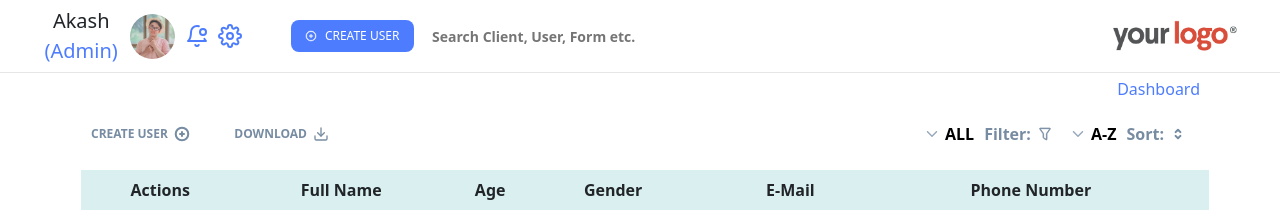
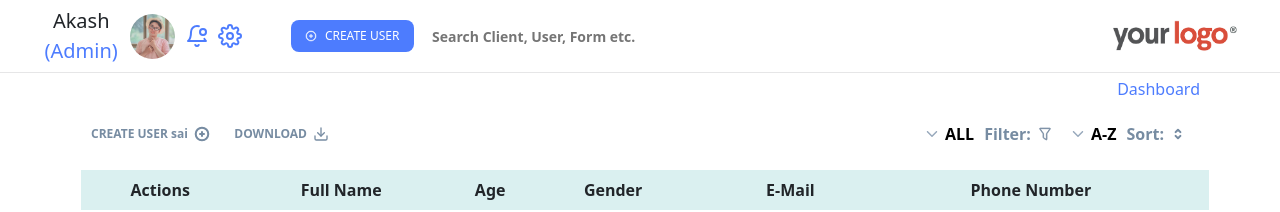
Before and after one commit to Sneha-chilukuri/biodata, a React (Create React App) app: page / in a window 1280 px wide. Shown: the top 212 px of the page. Built offline with nearby package versions, Linux system fonts and the light colour scheme; some icons are missing.

Commit message:
change text

```diff
--- a/src/components/FilterFeatures/index.jsx
+++ b/src/components/FilterFeatures/index.jsx
@@ -153,7 +153,7 @@ const FilterFeatures = () => {
         <p className='dashboard-text'>Dashboard</p>
         <div className='filter-section-container'>
             <div className='create-feature-section'>
-            <button className='filter-buttons' onClick={handleModal}>CREATE USER<CiCirclePlus className='filter-icons'/></button>
+            <button className='filter-buttons' onClick={handleModal}>CREATE USER sai<CiCirclePlus className='filter-icons'/></button>
             {show &&
             <ModalPopup
             show={show}
```
